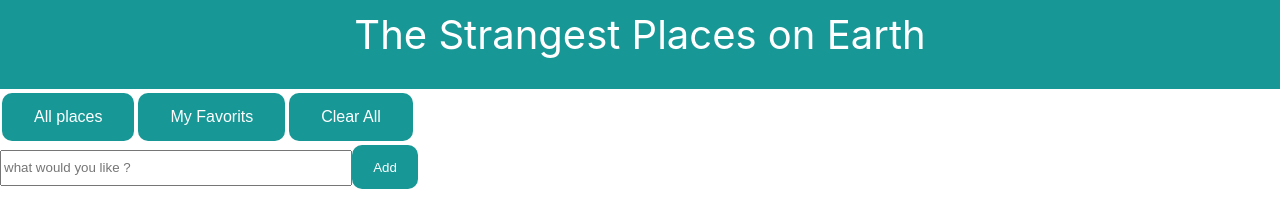
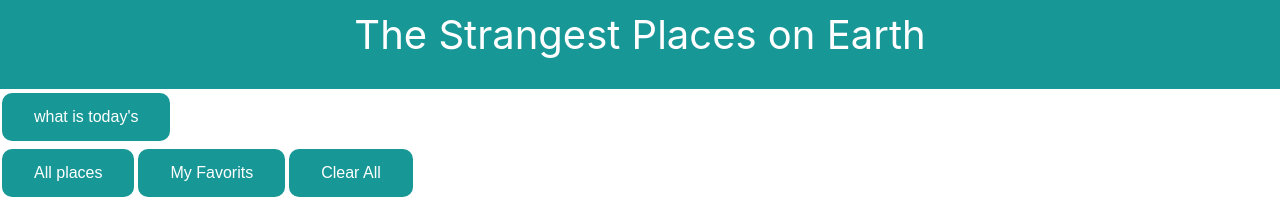
Before and after one commit to Enghuda/project2, a React (Create React App) app: page / in a window 1280 px wide. Shown: the top 199 px of the page. Built offline with nearby package versions, Linux system fonts and the light colour scheme.

Commit message:
final edit

```diff
--- a/src/App.js
+++ b/src/App.js
@@ -75,8 +75,8 @@ export default class App extends React.Component {
 
         <header className="titile"> The Strangest Places on Earth
         <h6 className = "titile">{this.state.axdata}</h6></header>
-{/*          <button className="buto" onClick={() => this.getday()}>what is today's</button>
- */}      <Placelists myPlaces={this.state.places}
+         <button className="buto" onClick={() => this.getday()}>what is today's</button>
+      <Placelists myPlaces={this.state.places}
           fav={this.state.favorites}
           Addfav={this.handleAddfavorite}
           clear={this.handleClearAll}
```
Also changed, not shown: 1 other file (tests, documents, lock files or other folders).
